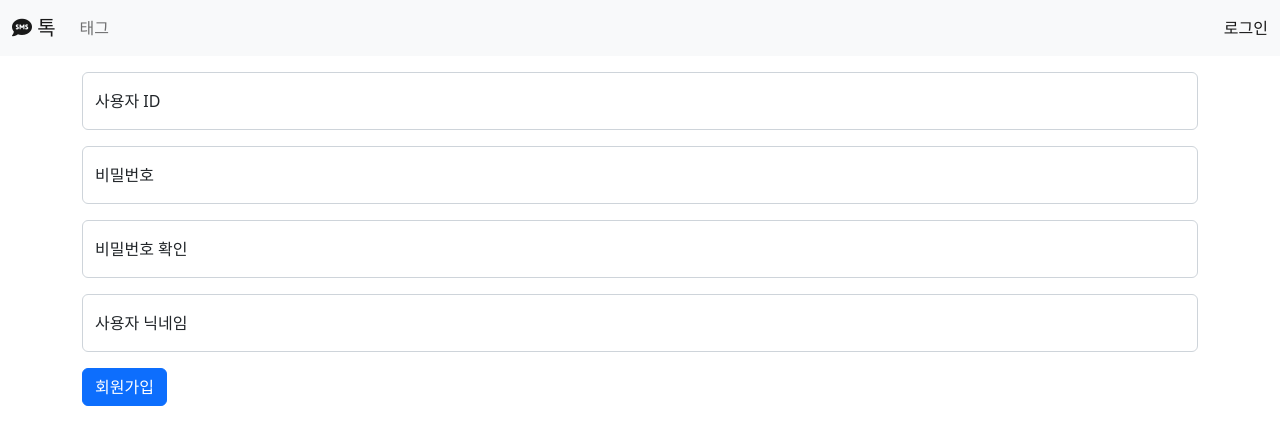
After one commit to NNECT/2022_02_TeamProject, a Django app: template sns_main/templates/register.html in a window 1280 px wide. The commit adds this page. Shown: the top 445 px of the page. Run offline with Django 3.2, Linux system fonts and the light colour scheme; the template is opened without the code that fills it: values that come from a table or form of the project are taken from there, others are empty; some libraries are stand-ins or nearby versions.

Commit message:
로그인/가입 기능 추가 및 레이아웃/타임라인 수정

```diff
--- /dev/null
+++ b/sns_main/forms.py
@@ -0,0 +1,69 @@
+from django import forms
+from django.contrib.auth.hashers import make_password
+from .models import *
+
+
+class LoginForm(forms.Form):
+    username = forms.CharField()
+    password = forms.CharField()
+
+    def clean(self):
+        cleaned_data = super().clean()
+        username = cleaned_data.get('username')
+        password = cleaned_data.get('password')
+
+        try:
+            user = User.objects.get(username=username)
+            if user.check_password(password):
+                return self.cleaned_data
+            else:
+                self.add_error('password', '잘못된 비밀번호입니다.')
+        except User.DoesNotExist:
+            self.add_error('username', '존재하지 않는 id입니다.')
+
+
+class RegisterForm(forms.Form):
+    username = forms.CharField()
+    password = forms.CharField()
+    re_password = forms.CharField()
+    nickname = forms.CharField()
+
+    def clean(self):
+        cleaned_data = super().clean()
+        username = cleaned_data.get('username')
+        password = cleaned_data.get('password')
+        re_password = cleaned_data.get('re_password')
+        nickname = cleaned_data.get('nickname')
+
+        chk = True
+
+        try:
+            User.objects.get(username=username)
+            self.add_error('username', '이미 존재하는 id입니다.')
+        except User.DoesNotExist:
+            for letter in str(username).lower():
+                if not ('a' <= letter <= 'z' or '1' <= letter <= '9' or letter in '-_'):
+                    self.add_error('username', '잘못된 id입니다.')
+                    chk = False
+
+        try:
+            User.objects.get(nickname=nickname)
+            self.add_error('nickname', '이미 존재하는 닉네임입니다.')
+        except User.DoesNotExist:
+            for letter in str(nickname).lower():
+                if letter == ' ':
+                    self.add_error('nickname', '잘못된 닉네임입니다.')
+                    chk = False
+
+        if password and re_password:
+            if password != re_password:
+                self.add_error('re_password', '비밀번호 확인이 일치하지 않습니다.')
+            elif chk:
+                user = User(
+                    username=username,
+                    password=make_password(password),
+                    nickname=nickname
+                )
+                user.save()
+        else:
+            self.add_error('password', '잘못된 비밀번호입니다.')
--- a/sns_main/models.py
+++ b/sns_main/models.py
@@ -31,7 +31,7 @@ class User(AbstractUser):
     follow = models.ManyToManyField('self', blank=True, related_name='follower')
 
     def __str__(self):
-        return self.nickname
+        return self.nickname + ' @' + self.username
 
 
 class Tag(models.Model):
--- a/sns_main/templates/layout.html
+++ b/sns_main/templates/layout.html
@@ -14,7 +14,7 @@
     </head>
 
     <body>
-        <nav class="navbar navbar-expand-lg bg-light">
+        <nav class="navbar navbar-expand-sm bg-light">
             <div class="container-fluid">
                 <a class="navbar-brand" href="{% url "timeline" %}"><i class="fa-solid fa-comment-sms"></i> 톡</a>
                 <button class="navbar-toggler" type="button" data-bs-toggle="collapse" data-bs-target="#navbarNavDropdown" aria-controls="navbarNavDropdown" aria-expanded="false" aria-label="Toggle navigation">
@@ -22,23 +22,26 @@
                 </button>
                 <div class="collapse navbar-collapse" id="navbarNavDropdown">
                     <ul class="navbar-nav me-auto mb-2 mb-lg-0">
+                        <li class="nav-item">
+                            <a class="nav-link" href="#">태그</a>
+                        </li>
+                    </ul>
                     {% if user.is_authenticated %}
-                            <li class="nav-item dropdown">
+                        <span class="nav-item dropdown">
                             <a class="nav-link dropdown-toggle" href="#" role="button" data-bs-toggle="dropdown" aria-expanded="false">
                                 {{ user.nickname }}
                             </a>
-                                <ul class="dropdown-menu">
+                            <ul class="dropdown-menu dropdown-menu-sm-end">
                                 <li><a class="dropdown-item" href="#">개인정보 변경</a></li>
                                 <li><hr class="dropdown-divider"></li>
                                 <li><a class="dropdown-item" href="{% url "logout" %}">로그아웃</a></li>
                             </ul>
-                            </li>
+                        </span>
                     {% else %}
-                            <li class="nav-item">
+                        <span class="navbar-text">
                             <a class="nav-link" href="{% url "login" %}">로그인</a>
-                            </li>
+                        </span>
                     {% endif %}
-                    </ul>
                 </div>
             </div>
         </nav>
--- /dev/null
+++ b/sns_main/templates/register.html
@@ -0,0 +1,61 @@
+{% extends 'layout.html' %}
+
+{% block content %}
+    <div class="container my-3">
+        <form method="post" action="{% url 'register' %}"> {% csrf_token %}
+            <div class="mb-3">
+                {% if form.username.errors %}
+                    <div class="form-floating">
+                        <input type="text" class="form-control is-invalid" name="username" id="username" value="{{ form.username.value|default_if_none:'' }}" placeholder="Username">
+                        <label for="username">사용자 ID</label>
+                    </div>
+                {% else %}
+                    <div class="form-floating">
+                        <input type="text" class="form-control" name="username" id="username" value="{{ form.username.value|default_if_none:'' }}" placeholder="Username">
+                        <label for="username">사용자 ID</label>
+                    </div>
+                {% endif %}
+            </div>
+            <div class="mb-3">
+                {% if form.password.errors %}
+                    <div class="form-floating">
+                        <input type="password" class="form-control is-invalid" name="password" id="password" value="{{ form.password.value|default_if_none:'' }}" placeholder="Password">
+                        <label for="password">비밀번호</label>
+                    </div>
+                {% else %}
+                    <div class="form-floating">
+                        <input type="password" class="form-control" name="password" id="password" value="{{ form.password.value|default_if_none:'' }}" placeholder="Password">
+                        <label for="password">비밀번호</label>
+                    </div>
+                {% endif %}
+            </div>
+            <div class="mb-3">
+                {% if form.re_password.errors %}
+                    <div class="form-floating">
+                        <input type="password" class="form-control is-invalid" name="re_password" id="re_password" value="{{ form.re_password.value|default_if_none:'' }}" placeholder="Password Check">
+                        <label for="re_password">비밀번호 확인</label>
+                    </div>
+                {% else %}
+                    <div class="form-floating">
+                        <input type="password" class="form-control" name="re_password" id="re_password" value="{{ form.re_password.value|default_if_none:'' }}" placeholder="Password Check">
+                        <label for="re_password">비밀번호 확인</label>
+                    </div>
+                {% endif %}
+            </div>
+            <div class="mb-3">
+                {% if form.nickname.errors %}
+                    <div class="form-floating">
+                        <input type="text" class="form-control is-invalid" name="nickname" id="nickname" value="{{ form.nickname.value|default_if_none:'' }}" placeholder="Nickname">
+                        <label for="username">사용자 닉네임</label>
+                    </div>
+                {% else %}
+                    <div class="form-floating">
+                        <input type="text" class="form-control" name="nickname" id="nickname" value="{{ form.nickname.value|default_if_none:'' }}" placeholder="Nickname">
+                        <label for="username">사용자 닉네임</label>
+                    </div>
+                {% endif %}
+            </div>
+            <button type="submit" class="btn btn-primary">회원가입</button>
+        </form>
+    </div>
+{% endblock %}
--- a/sns_project/urls.py
+++ b/sns_project/urls.py
@@ -20,10 +20,13 @@ from django.contrib.auth import views as auth_views
 
 urlpatterns = [
     path('admin/', admin.site.urls),
-    path('login/', auth_views.LoginView.as_view(template_name='login.html'), name='login'),
+    path('login/', views.Login.as_view(template_name='login.html'), name='login'),
     path('logout/', auth_views.LogoutView.as_view(), name='logout'),
     path('register/', views.Register.as_view(), name='register'),
     path('', views.Timeline.as_view(), name='timeline'),
-    path('<str:username>/', views.TimelineUser.as_view(), name='timeline_user'),
+    path('user/<str:username>/', views.TimelineUser.as_view(), name='timeline_user'),
+    path('user/<str:username>/follow/', views.UserFollowList.as_view(), name='follow'),
+    path('user/<str:username>/follower/', views.UserFollowerList.as_view(), name='follower'),
+    path('tag/<str:tag_slug>/', views.TimelineTag.as_view(), name='timeline_tag'),
     path('message/<int:pk>/', views.TimelineDetail.as_view(), name='timeline_detail'),
 ]
```
Also changed, not shown: sns_main/templates/login.html (+24 -26 lines), sns_main/templates/timeline.html (+33 -7 lines), sns_main/views.py (+98 -12 lines), README.md. Lines whose indentation alone changed are shown as unchanged.
